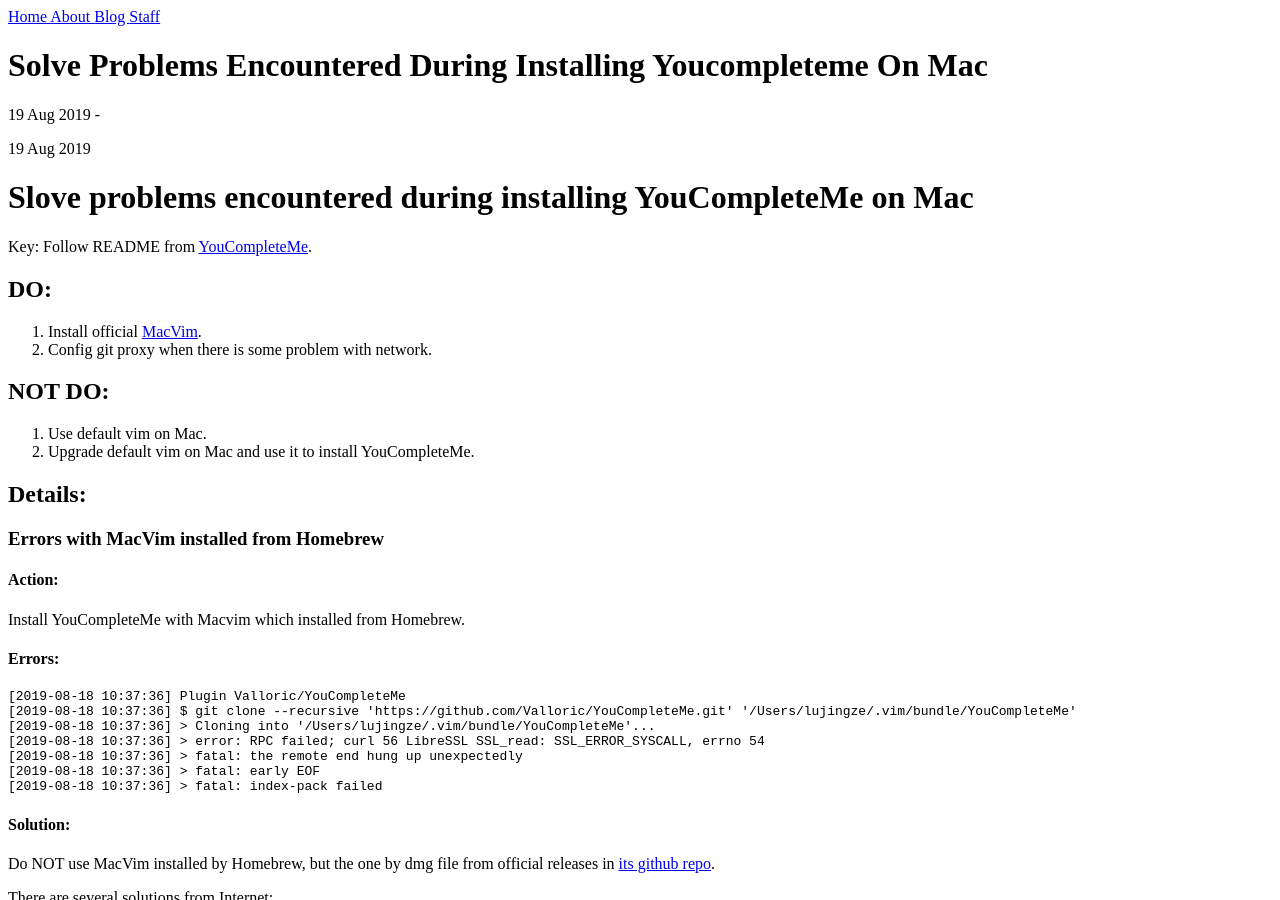
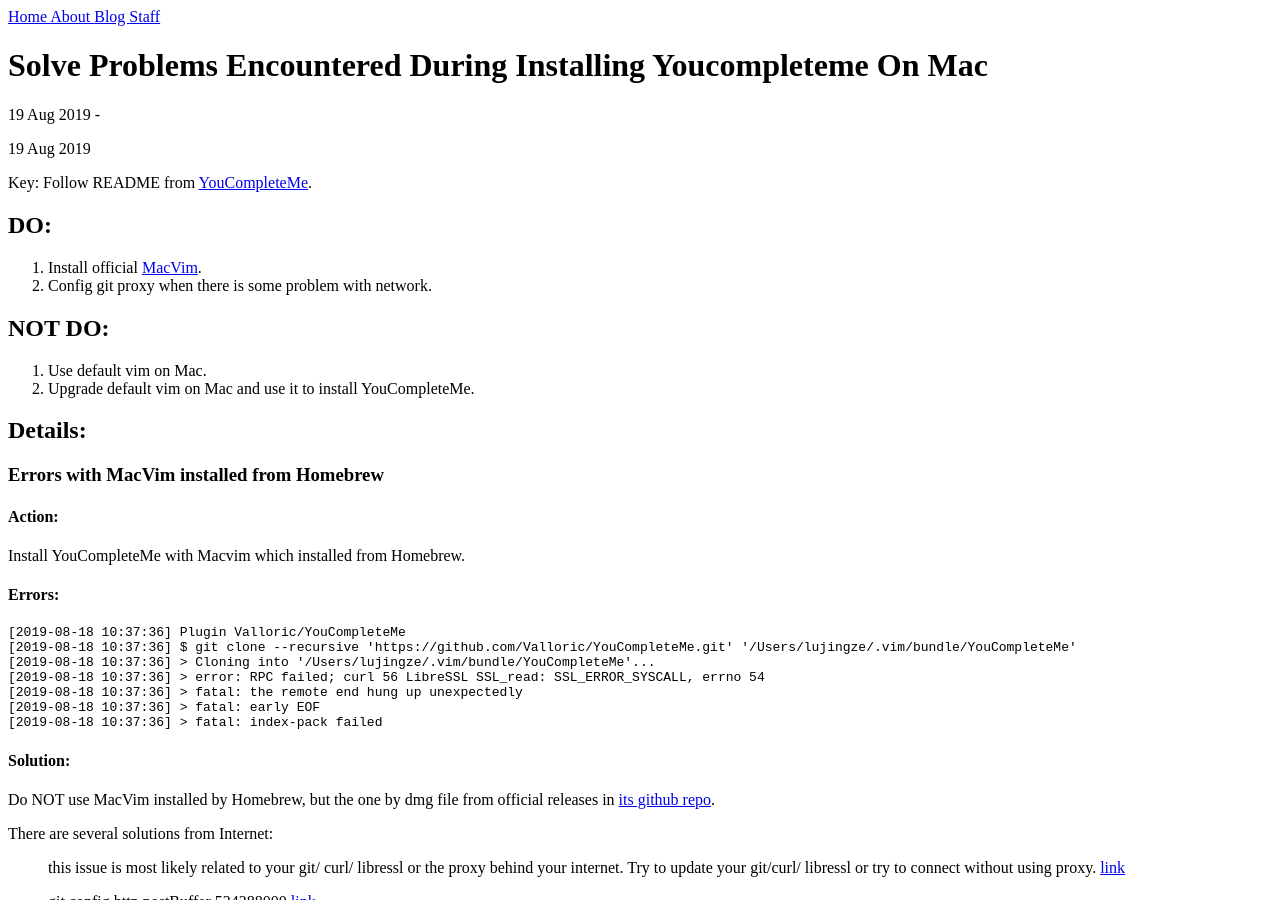
Before and after one commit to Neo-101/Neo-101.github.io, a Jekyll site: the page built from _posts/2019-08-19-solve-problems-encountered-during-installing-youcompleteme-on-mac.md, in a window 1280 px wide and 900 px high. Built offline with Jekyll 4.4.1, drawn with Linux system fonts in a browser that asks for light colours.

Commit message:
Delete title.

```diff
--- a/_posts/2019-08-19-solve-problems-encountered-during-installing-youcompleteme-on-mac.md
+++ b/_posts/2019-08-19-solve-problems-encountered-during-installing-youcompleteme-on-mac.md
@@ -1,5 +1,3 @@
-# Slove problems encountered during installing YouCompleteMe on Mac
-
 Key: Follow README from [YouCompleteMe](https://github.com/ycm-core/YouCompleteMe).
 
 ## DO:
```
